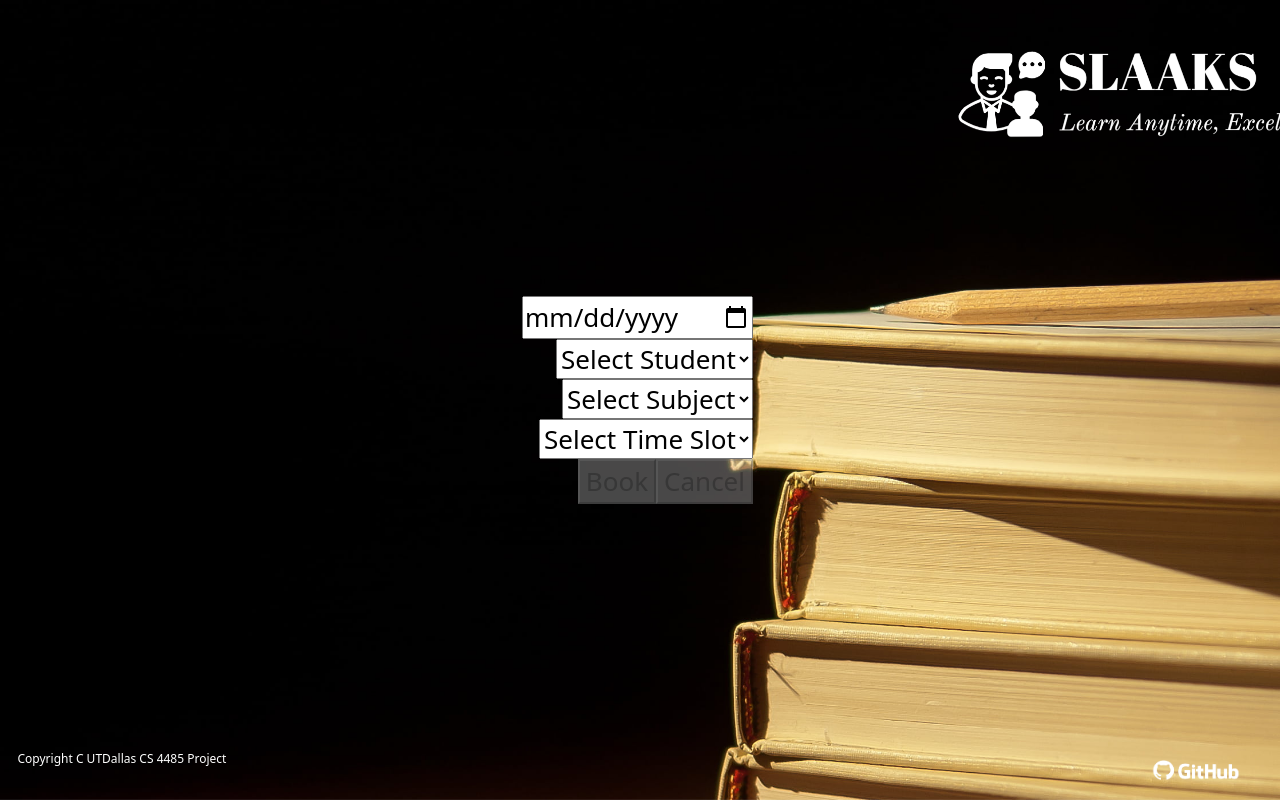
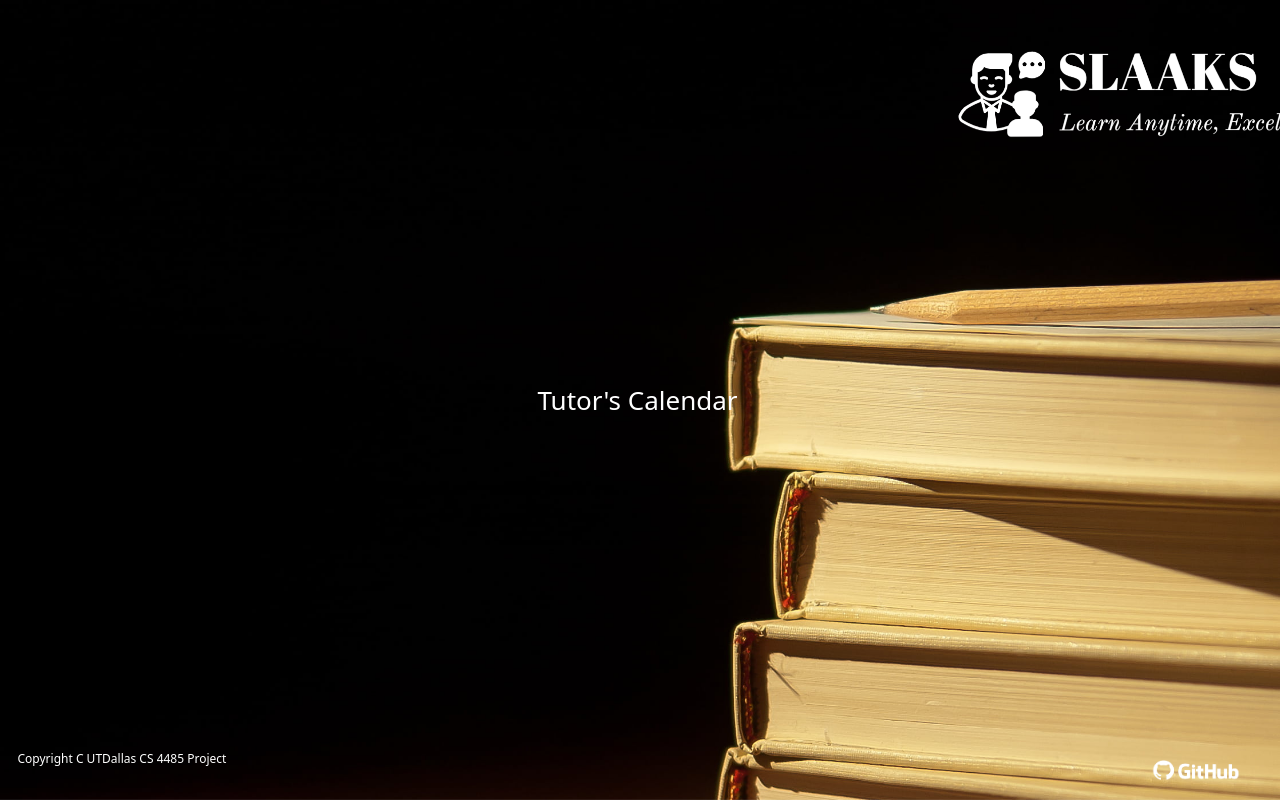
Before and after one commit to shrijxn/CS4485project, a React (Create React App) app: page /TutorCalendar in a window 1280 px wide. Built offline with nearby package versions, Linux system fonts and the light colour scheme.

Commit message:
Update TutorCalendar.js

```diff
--- a/src/components/TutorCalendar.js
+++ b/src/components/TutorCalendar.js
@@ -1,196 +1,9 @@
 // TutorCalendar.js
 
-import React, { useState, useEffect } from "react";
-
-const initialTimeSlots = [
-  { value: "12am-1am", label: "12am-1am" },
-  { value: "1am-2am", label: "1am-2am" },
-  { value: "2am-3am", label: "2am-3am" },
-  { value: "3am-4am", label: "3am-4am" },
-  { value: "4am-5am", label: "4am-5am" },
-  { value: "5am-6am", label: "5am-6am" },
-  { value: "6am-7am", label: "6am-7am" },
-  { value: "7am-8am", label: "7am-8am" },
-  { value: "8am-9am", label: "8am-9am" },
-  { value: "9am-10am", label: "9am-10am" },
-  { value: "10am-11am", label: "10am-11am" },
-  { value: "11am-12pm", label: "11am-12pm" },
-  { value: "12pm-1pm", label: "12pm-1pm" },
-  { value: "1pm-2pm", label: "1pm-2pm" },
-  { value: "2pm-3pm", label: "2pm-3pm" },
-  { value: "3pm-4pm", label: "3pm-4pm" },
-  { value: "4pm-5pm", label: "4pm-5pm" },
-  { value: "5pm-6pm", label: "5pm-6pm" },
-  { value: "6pm-7pm", label: "6pm-7pm" },
-  { value: "7pm-8pm", label: "7pm-8pm" },
-  { value: "8pm-9pm", label: "8pm-9pm" },
-  { value: "9pm-10pm", label: "9pm-10pm" },
-  { value: "10pm-11pm", label: "10pm-11pm" },
-  { value: "11pm-12am", label: "11pm-12am" },
-];
+import React from "react";
 
 function TutorCalendar() {
-  const [selectedDate, setSelectedDate] = useState("");
-  const [selectedStudent, setSelectedStudent] = useState("");
-  const [selectedSubject, setSelectedSubject] = useState("");
-  const [selectedTime, setSelectedTime] = useState("");
-  const [appointments, setAppointments] = useState([]);
-  const [isBookButtonActive, setIsBookButtonActive] = useState(false);
-  const [isCancelButtonActive, setIsCancelButtonActive] = useState(false);
-
-  useEffect(() => {
-    setIsBookButtonActive(
-      selectedDate && selectedStudent && selectedSubject && selectedTime
-    );
-  }, [selectedDate, selectedStudent, selectedSubject, selectedTime]);
-
-  useEffect(() => {
-    setIsCancelButtonActive(
-      appointments.some((appointment) => appointment.selectedForCancellation)
-    );
-  }, [appointments]);
-
-  const bookAppointment = () => {
-    if (isBookButtonActive) {
-      const newAppointment = {
-        date: selectedDate,
-        student: selectedStudent,
-        subject: selectedSubject,
-        time: selectedTime,
-        selectedForCancellation: false,
-      };
-      setAppointments([...appointments, newAppointment]);
-      setSelectedDate("");
-      setSelectedStudent("");
-      setSelectedSubject("");
-      setSelectedTime("");
-    }
-  };
-
-  const cancelAppointment = () => {
-    if (isCancelButtonActive) {
-      const remainingAppointments = appointments.filter(
-        (appointment) => !appointment.selectedForCancellation
-      );
-      setAppointments(remainingAppointments);
-    }
-  };
-
-  const handleSelectForCancellation = (index) => {
-    setAppointments(
-      appointments.map((appointment, i) => {
-        if (i === index) {
-          return {
-            ...appointment,
-            selectedForCancellation: !appointment.selectedForCancellation,
-          };
-        }
-        return appointment;
-      })
-    );
-  };
-
-  const getTimeSlotStatus = (timeValue, date) => {
-    const appointmentForSlot = appointments.find(
-      (appointment) =>
-        appointment.time === timeValue && appointment.date === date
-    );
-    return appointmentForSlot
-      ? { active: false, label: ` (booked)` }
-      : { active: true, label: "" };
-  };
-
-  return (
-    <div className="tutor-calendar">
-      <div className="calendar">
-        <input
-          type="date"
-          onChange={(e) => setSelectedDate(e.target.value)}
-          value={selectedDate}
-        />
-      </div>
-
-      <div className="student-list">
-        <select
-          onChange={(e) => setSelectedStudent(e.target.value)}
-          value={selectedStudent}
-        >
-          <option value="">Select Student</option>
-          {[...Array(10).keys()].map((i) => (
-            <option key={i} value={`Student_${i + 1}`}>{`Student_${
-              i + 1
-            }`}</option>
-          ))}
-        </select>
-      </div>
-
-      <div className="subject-list">
-        <select
-          onChange={(e) => setSelectedSubject(e.target.value)}
-          value={selectedSubject}
-        >
-          <option value="">Select Subject</option>
-          {[
-            "Math",
-            "Chemistry",
-            "Physics",
-            "Biology",
-            "English",
-            "History",
-            "Art",
-            "Music",
-            "Spanish",
-          ].map((subject) => (
-            <option key={subject} value={subject}>
-              {subject}
-            </option>
-          ))}
-        </select>
-      </div>
-
-      <div className="time-list">
-        <select
-          onChange={(e) => setSelectedTime(e.target.value)}
-          value={selectedTime}
-        >
-          <option value="">Select Time Slot</option>
-          {initialTimeSlots.map((time) => {
-            const { active, label } = getTimeSlotStatus(
-              time.value,
-              selectedDate
-            );
-            return (
-              <option key={time.value} value={time.value} disabled={!active}>
-                {`${time.label}${label}`}
-              </option>
-            );
-          })}
-        </select>
-      </div>
-
-      <div className="appointment-list">
-        {appointments.map((appointment, index) => (
-          <div key={index}>
-            <input
-              type="checkbox"
-              onChange={() => handleSelectForCancellation(index)}
-              checked={appointment.selectedForCancellation}
-            />
-            {`${appointment.date} - ${appointment.time} - ${appointment.student} - ${appointment.subject}`}
-          </div>
-        ))}
-      </div>
-
-      <div className="buttons">
-        <button onClick={bookAppointment} disabled={!isBookButtonActive}>
-          Book
-        </button>
-        <button onClick={cancelAppointment} disabled={!isCancelButtonActive}>
-          Cancel
-        </button>
-      </div>
-    </div>
-  );
+  return <div>Tutor's Calendar</div>;
 }
 
 export default TutorCalendar;
```
